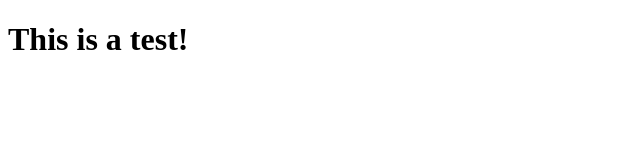
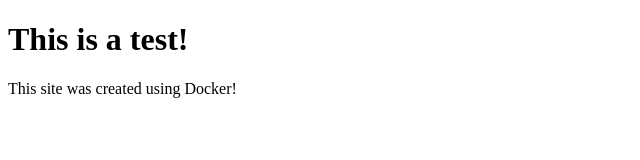
Before and after one commit to mwalker123/dockersite, a plain HTML site: page index.html in a window 1280 px wide. Shown: the whole page, without its empty margins (0-640 px from the left). Drawn offline with Linux system fonts and the light colour scheme.

Commit message:
Added some more text

```diff
--- a/index.html
+++ b/index.html
@@ -8,6 +8,7 @@
     <body>
         <div style="width:80%; height: 100%;">
             <h1>This is a test!</h1>
+            <p>This site was created using Docker!</p>
         </div>
     </body>
 </html>
```
